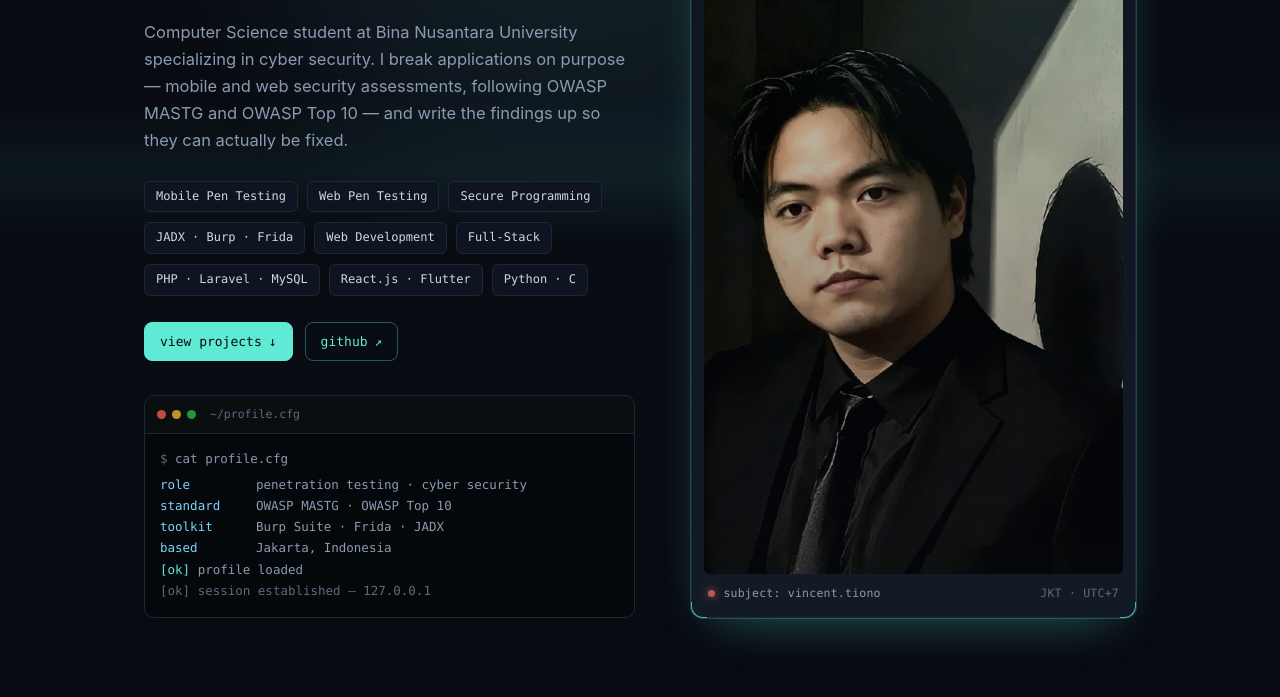
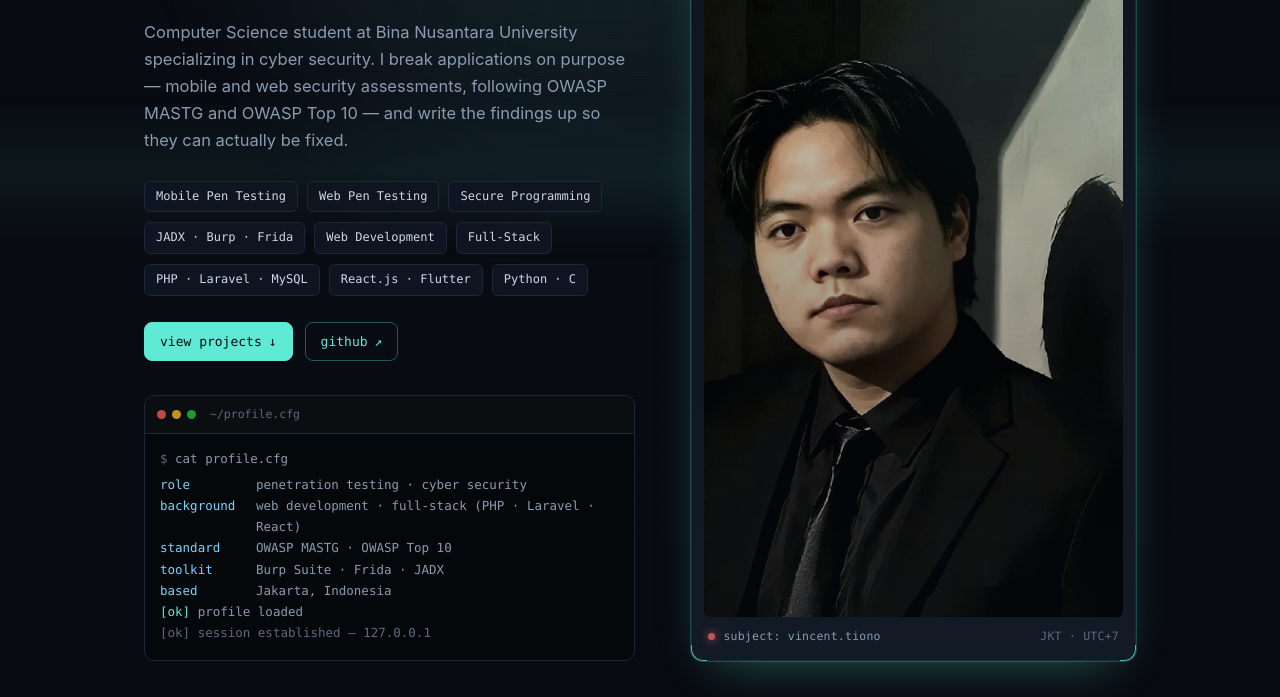
Before and after one commit to Yenmau/Yenmau.github.io, a plain HTML site: page index.html in a window 1280 px wide. Shown: the part 258-955 px from the top of the page. Drawn offline with Linux system fonts and the light colour scheme.

Commit message:
Hero profile.cfg: add background row (web development / full-stack)

```diff
--- a/index.html
+++ b/index.html
@@ -112,6 +112,7 @@
         <div class="term-body">
           <p class="tline tcmd"><span class="c-dim">$</span> cat profile.cfg</p>
           <div class="trow"><span class="tk">role</span><span class="tv">penetration testing &middot; cyber security</span></div>
+          <div class="trow"><span class="tk">background</span><span class="tv">web development &middot; full-stack (PHP &middot; Laravel &middot; React)</span></div>
           <div class="trow"><span class="tk">standard</span><span class="tv">OWASP MASTG &middot; OWASP Top 10</span></div>
           <div class="trow"><span class="tk">toolkit</span><span class="tv">Burp Suite &middot; Frida &middot; JADX</span></div>
           <div class="trow"><span class="tk">based</span><span class="tv">Jakarta, Indonesia</span></div>
```
